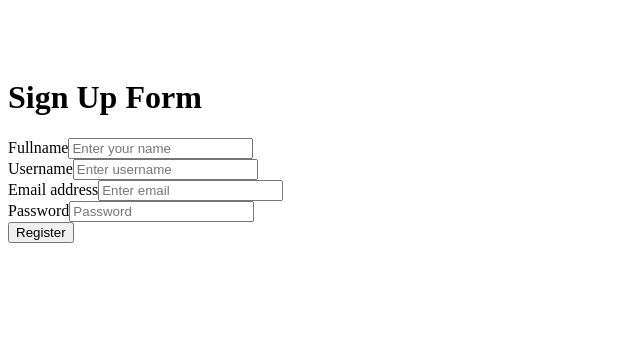
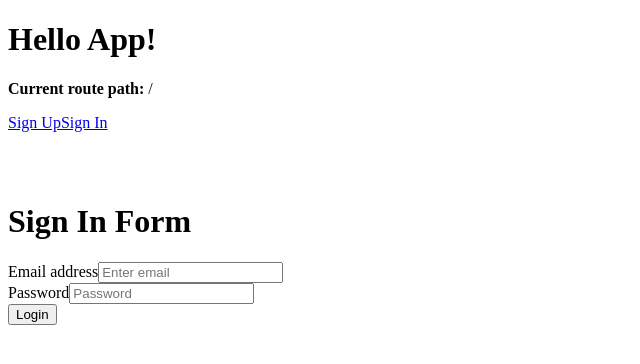
Before and after one commit to DouglasMurrel/aliens, a Vue app in the folder vue_app/: page /signin in a window 1280 px wide. Shown: the top 364 px of the page, without its empty margins (0-640 px from the left). Built offline with nearby package versions, Linux system fonts and the light colour scheme; no server answers.

Commit message:
Роутер и две страницы

```diff
--- a/vue_app/package.json
+++ b/vue_app/package.json
@@ -11,7 +11,8 @@
   },
   "dependencies": {
     "axios": "^1.7.7",
-    "vue": "^3.5.12"
+    "vue": "^3.5.12",
+    "vue-router": "^4.4.5"
   },
   "devDependencies": {
     "@eslint/js": "^9.14.0",
--- /dev/null
+++ b/vue_app/src/App.vue
@@ -0,0 +1,13 @@
+<template>
+  <h1>Hello App!</h1>
+  <p>
+    <strong>Current route path:</strong> {{ $route.fullPath }}
+  </p>
+  <nav>
+    <RouterLink to="/signup">Sign Up</RouterLink>
+    <RouterLink to="/signin">Sign In</RouterLink>
+  </nav>
+  <main>
+    <RouterView />
+  </main>
+</template>
--- a/vue_app/src/main.js
+++ b/vue_app/src/main.js
@@ -1,4 +1,7 @@
-import SignUpForm from './components/SignUpForm.vue'
 import { createApp } from 'vue'
+import router from './router/router'
+import App from './App.vue'
 
-createApp(SignUpForm).mount('#vue-app')
+createApp(App)
+        .use(router)
+        .mount('#vue-app')
--- /dev/null
+++ b/vue_app/src/router/router.js
@@ -0,0 +1,13 @@
+import { createMemoryHistory, createRouter } from 'vue-router'
+
+const routes = [
+  { path: '/signup', component: () => import('../views/SignUpForm.vue') },
+  { path: '/signin', component: () => import('../views/SignInForm.vue'), alias: ['/', ''] }
+]
+
+const router = createRouter({
+  history: createMemoryHistory(),
+  routes,
+})
+
+export default router
--- /dev/null
+++ b/vue_app/src/views/SignInForm.vue
@@ -0,0 +1,79 @@
+<template>
+  <div class="container">
+    <h1>Sign In Form</h1>
+
+    <div class="alert alert-success" role="alert" v-if="formSubmittedSuccess">
+      Congratulations! You successfully signed in
+    </div>
+
+    <form method="post" v-on:submit.prevent="submitForm" v-else>
+      <div class="form-group">
+        <label for="email">Email address</label>
+        <input type="email" class="form-control" id="email" v-model="email" aria-describedby="emailHelp" placeholder="Enter email">
+        <small class="form-text text-danger" v-if="validationErrors.email">
+          {{ validationErrors.email }}
+        </small>
+      </div>
+      <div class="form-group">
+        <label for="password">Password</label>
+        <input type="password" class="form-control" id="password" v-model="password" placeholder="Password">
+        <small class="form-text text-danger" v-if="validationErrors.password">
+          {{ validationErrors.password }}
+        </small>
+      </div>
+      <button type="submit" class="btn btn-success">Login</button>
+    </form>
+  </div>
+</template>
+
+<script>
+    import axios from 'axios';
+    import {API_URL} from '../config.local'
+
+    export default {
+        name: 'SignUpForm',
+        data () {
+            return {
+                msg: 'SignInForm',
+
+                email: '',
+                password: '',
+
+                validationErrors: {},
+                formSubmittedSuccess: false
+            }
+        },
+        methods: {
+            submitForm: function (event) {
+                event.preventDefault();
+
+                let component = this;
+                let body = {
+                    email: this.email,
+                    password: this.password,
+                };
+
+                axios.create().post(API_URL + '/sign-in-handler', body).then(function (response) {
+                    if(response.data.status === 400){
+                      component.validationErrors = response.data.errors;
+                    }
+                    else{
+                      component.formSubmittedSuccess = true;
+                      component.validationErrors = {};
+                    }
+                }).catch(function (error) {
+                    let message = 'Internal server error';
+                    alert(message);
+                    console.log(message);
+                    console.log(error.response);
+                });
+            }
+        }
+    }
+</script>
+
+<style>
+  .container {
+    padding-top: 50px;
+  }
+</style>
```
Also changed, not shown: vue_app/src/views/SignUpForm.vue (renamed from vue_app/src/components/SignUpForm.vue), 1 other file (tests, documents, lock files or other folders).
